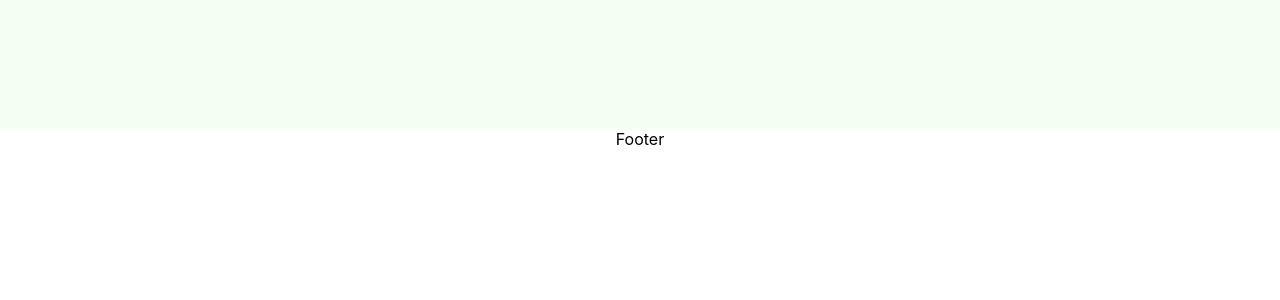
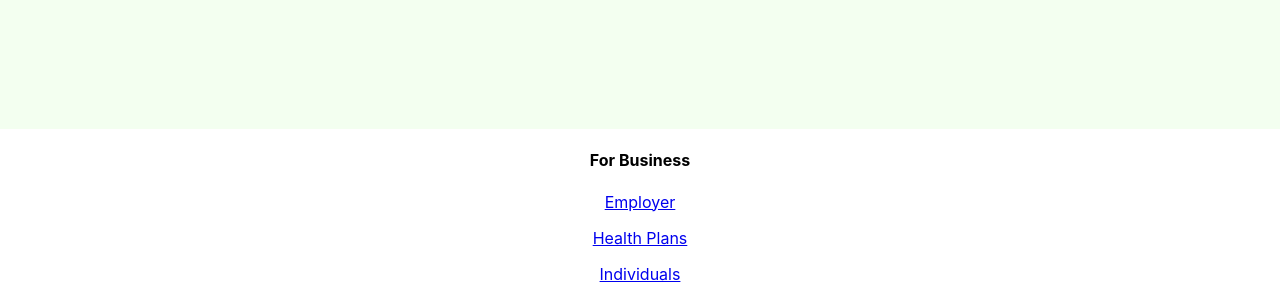
Before and after one commit to G3RGES/react-footer, a React (Create React App) app: page / in a window 1280 px wide. Shown: the part 571-871 px from the top of the page. Before the commit the page ends 800 px from the top, so only its background shows below. Built offline with nearby package versions, Linux system fonts and the light colour scheme.

Commit message:
Update Footer.jsx

```diff
--- a/src/Components/footer/Footer.jsx
+++ b/src/Components/footer/Footer.jsx
@@ -1,7 +1,35 @@
 import React from "react";
 
+// css
+import "./Footer.css";
+
+// assets
+import fb from "../../Assets/facebook.png";
+import twitter from "../../Assets/twitter.png";
+import LinkedIn from "../../Assets/linkedin.png";
+import inst from "../../Assets/instagram.png";
+
 const Footer = () => {
-  return <div>Footer</div>;
+  return (
+    <div className="footer">
+      <div className="sb-footer-section-padding">
+        <div className="sb-footer-links">
+          <div className="sb-footer-links-div">
+            <h4>For Business</h4>
+            <a href="/employer">
+              <p>Employer</p>
+            </a>
+            <a href="/healthplans">
+              <p>Health Plans</p>
+            </a>
+            <a href="/individuals">
+              <p>Individuals</p>
+            </a>
+          </div>
+        </div>
+      </div>
+    </div>
+  );
 };
 
 export default Footer;
```
